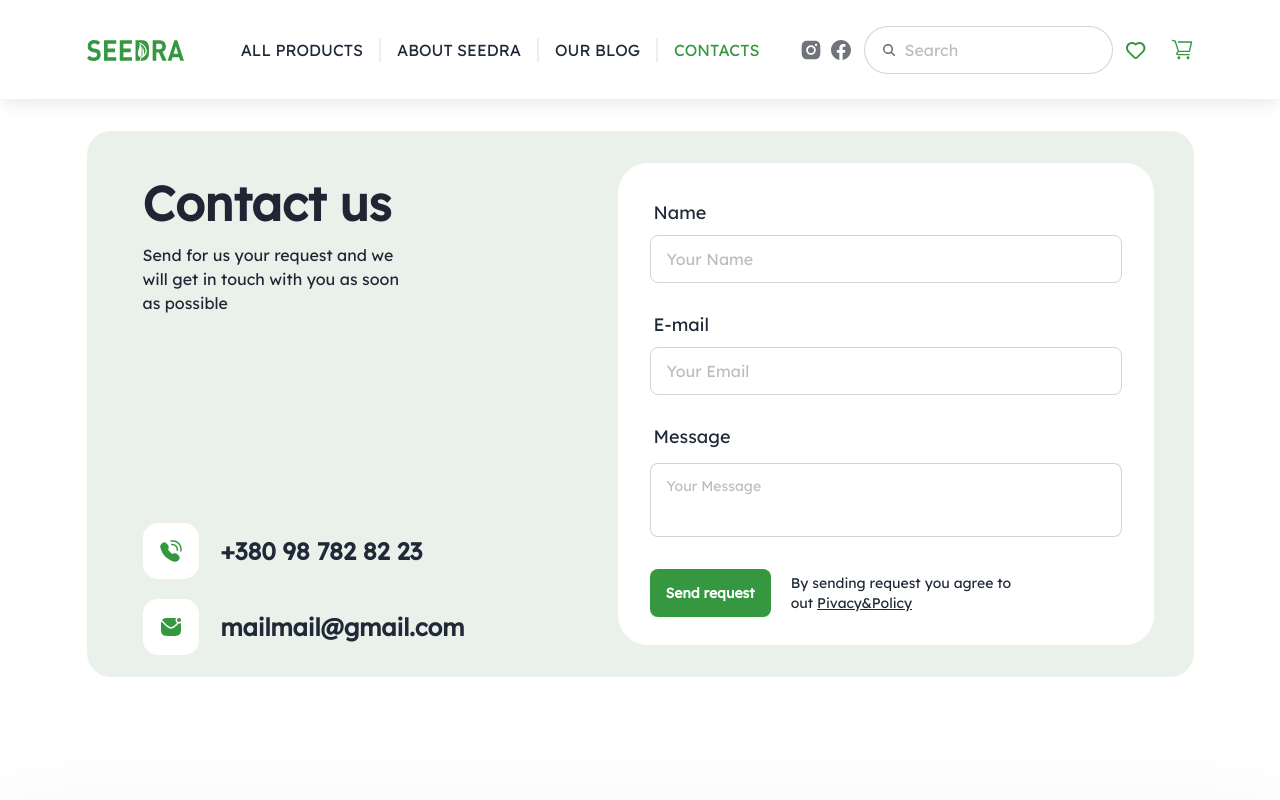
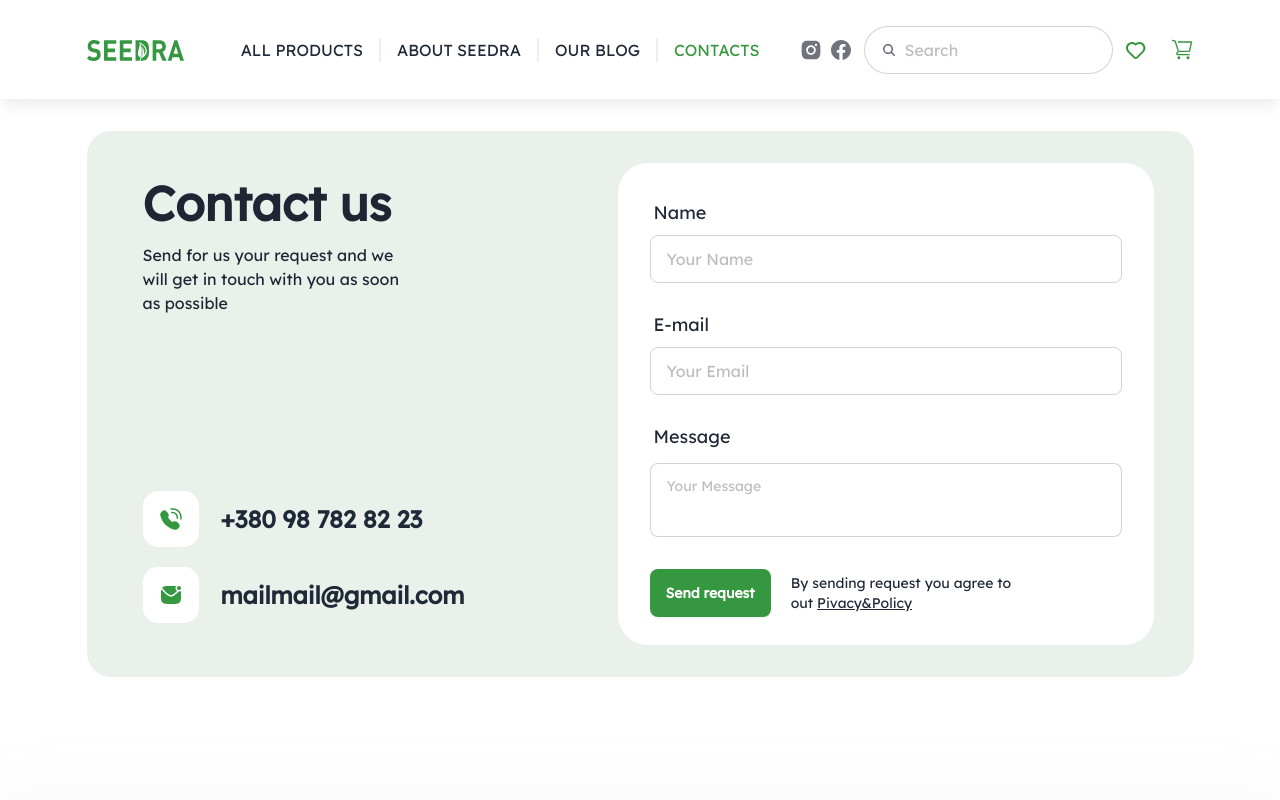
Before and after one commit to nurbek2107/myProject, a React (Vite) app: page /contact in a window 1280 px wide. Shown: the top 800 px of the page. Built offline with nearby package versions, Linux system fonts and the light colour scheme.

Commit message:
[FIX] styles

```diff
--- a/src/pages/Contact.jsx
+++ b/src/pages/Contact.jsx
@@ -8,7 +8,7 @@ function Contact() {
   return (
     <div className="main-container">
       <div className="contact-section bg-color-lightgreen mb-40 flex justify-between mt-8">
-        <div className="flex flex-col pl-14 gap-52">
+        <div className="flex flex-col pl-14 gap-44">
           <div className="w-[270px] pt-12 ">
             <h1 className="text-primary text-5xl font-semibold mb-4">
               Contact us
```
